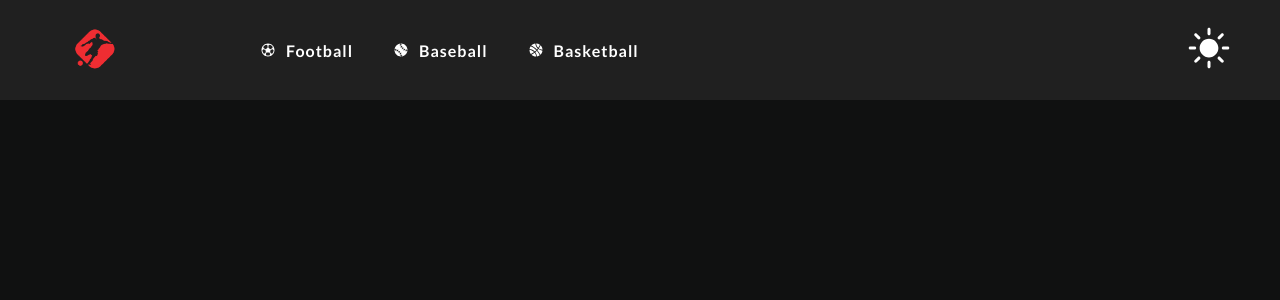
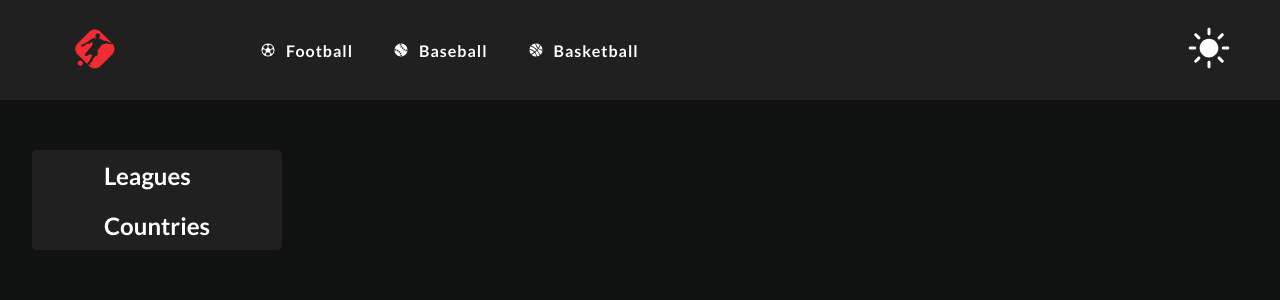
Before and after one commit to SurrenderAt20/Livescore, a React (Create React App) app: page / in a window 1280 px wide. Shown: the top 300 px of the page. Built offline with nearby package versions, Linux system fonts and the light colour scheme.

Commit message:
vertical nav

```diff
--- a/src/components/Dashboard.js
+++ b/src/components/Dashboard.js
@@ -1,11 +1,13 @@
 import React from "react";
 import { NavBar } from "./NavBar";
+import { VerticalNavBar } from "../smallerComponents/VerticalNavBar";
 import "../styles/Dashboard.css";
 
 export const Dashboard = () => {
   return (
     <div className="container">
       <NavBar />
+      <VerticalNavBar />
     </div>
   );
 };
--- a/src/smallerComponents/verticalNavBar.js
+++ b/src/smallerComponents/verticalNavBar.js
@@ -1,31 +1,141 @@
-import React from "react";
-import { useState } from "react";
+import React, { useState } from "react";
 import { IoIosFootball, IoIosBaseball, IoIosBasketball } from "react-icons/io";
+import "../styles/VerticalNavBar.css";
 
 const sports = [
   {
     name: "Football",
     icon: <IoIosFootball />,
     leagues: ["Premier League", "La Liga", "Bundesliga", "Serie A"],
+    countries: [
+      "England",
+      "Denmark",
+      "Germany",
+      "France",
+      "Spain",
+      "Italy",
+      "Scotland",
+      "Portugal",
+    ],
+    path: "/football",
   },
   {
     name: "Baseball",
     icon: <IoIosBaseball />,
     leagues: ["MLB", "Nippon Professional Baseball", "KBO League"],
+    countries: [
+      "England",
+      "Denmark",
+      "Germany",
+      "France",
+      "Spain",
+      "Italy",
+      "Scotland",
+      "Portugal",
+    ],
+    path: "/baseball",
   },
   {
     name: "Basketball",
     icon: <IoIosBasketball />,
     leagues: ["NBA", "EuroLeague", "Basketball Bundesliga"],
+    countries: [
+      "England",
+      "Denmark",
+      "Germany",
+      "France",
+      "Spain",
+      "Italy",
+      "Scotland",
+      "Portugal",
+    ],
+    path: "/basketball",
   },
 ];
 
-export const verticalNavBar = () => {
+export const VerticalNavBar = () => {
   const [selectedSport, setSelectedSport] = useState(sports[0]);
+  const [showLeagues, setShowLeagues] = useState(false);
+  const [showCountries, setShowCountries] = useState(false);
 
   const handleSportClick = (sport) => {
     setSelectedSport(sport);
   };
 
-  return <div>verticalNavBar</div>;
+  const handleLeagueClick = () => {
+    setShowLeagues(!showLeagues);
+  };
+
+  const handleCountryClick = () => {
+    setShowCountries(!showCountries);
+  };
+
+  return (
+    <nav className="verticalNavBar">
+      <ul>
+        <li className="menuItem" onClick={handleLeagueClick}>
+          <h2>Leagues</h2>
+          {showLeagues && (
+            <ul className="subMenu">
+              {selectedSport.leagues.map((league, index) => (
+                <li key={index}>{league}</li>
+              ))}
+            </ul>
+          )}
+        </li>
+        <li className="menuItem" onClick={handleCountryClick}>
+          <h2>Countries</h2>
+          {showCountries && (
+            <ul className="subMenu">
+              {selectedSport.countries.map((country, index) => (
+                <div className="countries">
+                  <ul>
+                    {selectedSport.countries.map((country, index) => (
+                      <li key={index}>{country}</li>
+                    ))}
+                  </ul>
+                </div>
+              ))}
+            </ul>
+          )}
+        </li>
+      </ul>
+    </nav>
+  );
 };
+
+/* return (
+    <nav className="verticalNavBar">
+      <ul>
+        {sports.map((sport) => (
+          <li
+            key={sport.path}
+            onClick={() => handleSportClick(sport)}
+            className={selectedSport === sport ? "active" : ""}
+          >
+            {sport.icon}
+            <span>{sport.name}</span>
+          </li>
+        ))}
+        <li className="menuItem" onClick={handleLeagueClick}>
+          Leagues
+          {showLeagues && (
+            <ul className="subMenu">
+              {selectedSport.leagues.map((league, index) => (
+                <li key={index}>{league}</li>
+              ))}
+            </ul>
+          )}
+        </li>
+      </ul>
+      <div className="leagues">
+        <h3>{selectedSport.name} Leagues</h3>
+        <ul>
+          {selectedSport.leagues.map((league, index) => (
+            <li key={index}>{league}</li>
+          ))}
+        </ul>
+      </div>
+    </nav>
+  );
+}; */
--- a/src/styles/NavBar.css
+++ b/src/styles/NavBar.css
@@ -19,7 +19,7 @@ body {
     height: 100px;
     padding: 0 20px;
     box-sizing: border-box;
-    margin-bottom: 20px;
+    margin-bottom: 50px;
   }
 
   .logo {
--- /dev/null
+++ b/src/styles/VerticalNavBar.css
@@ -0,0 +1,48 @@
+body {
+  margin: 0;
+  padding: 0;
+}
+
+.verticalNavBar {
+  display: flex;
+  flex-direction: column;
+  align-items: center;
+  width: 250px;
+  color: #fff;
+  background-color: #202020;
+  margin-left: 2rem;
+  border-radius: 5px;
+}
+
+.verticalNavBar ul {
+  list-style-type: none;
+  margin: 0;
+  padding: 0;
+}
+
+.verticalNavBar li {
+  display: flex;
+  align-items: center;
+  justify-content: flex-start;
+  width: 100%;
+  height: 50px;
+  padding: 0 20px;
+  cursor: pointer;
+}
+
+.verticalNavBar li:hover {
+  background-color: #e6e6e6;
+}
+
+.verticalNavBar .active {
+  background-color: #d4d4d4;
+}
+
+.verticalNavBar svg {
+  margin-right: 10px;
+}
+
+.verticalNavBar span {
+  font-size: 16px;
+  font-weight: bold;
+}
```
